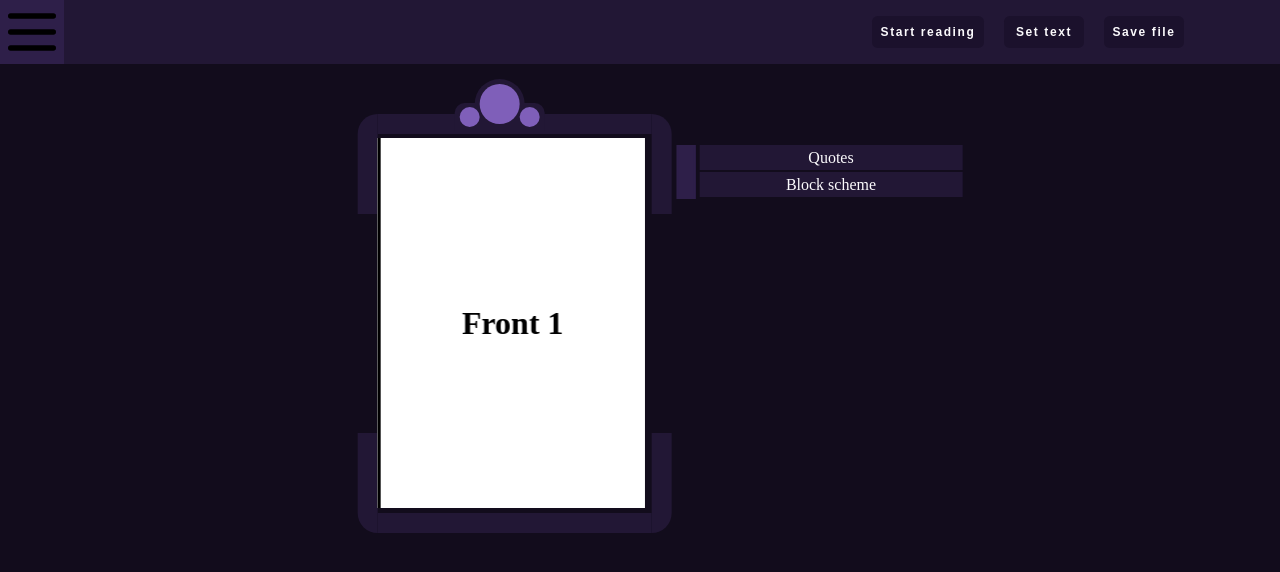
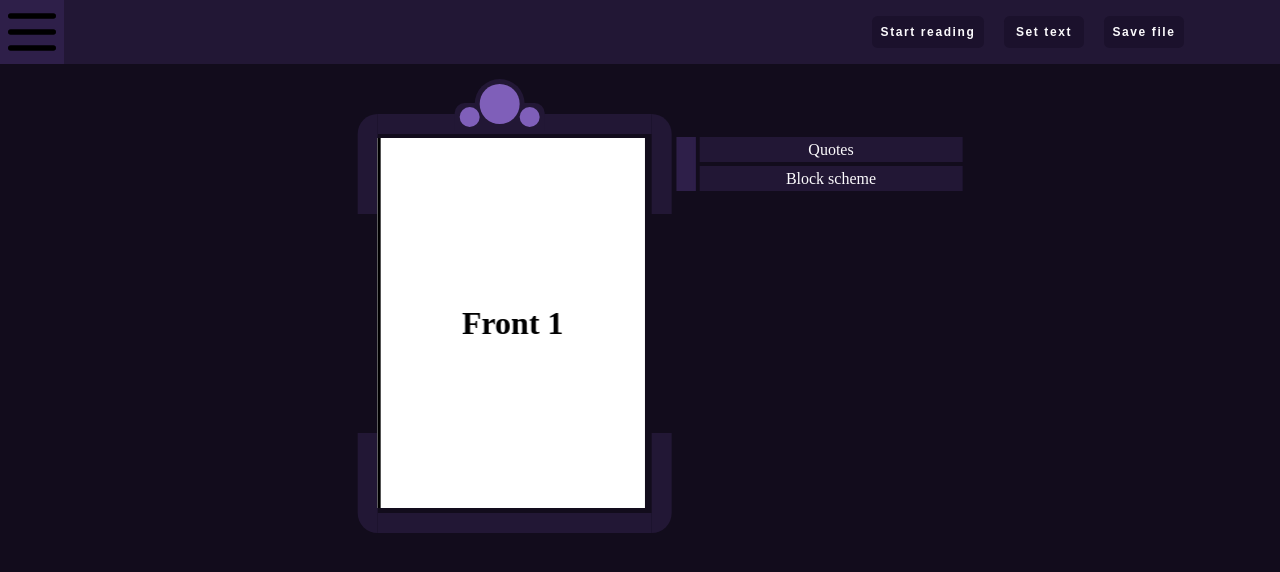
Before and after one commit to Kretki/HTMLBook, a plain HTML site: page index.html in a window 1280 px wide. Both pictures are taken after a click on the element 811 px from the left and 171 px from the top of the page. Drawn offline with Linux system fonts and the light colour scheme.

Commit message:
AlignButtonWell

```diff
--- a/index.html
+++ b/index.html
@@ -6,6 +6,7 @@
         <link rel="stylesheet" href="book.css">
         <script type="text/javascript" src="main.js" defer></script>
         <script type="text/javascript" src="page_flip.js" defer></script>
+        <script type="text/javascript" src="quotes_menu.js" defer></script>
     </head>
     <body>
         <ul class="head-list">
@@ -71,9 +72,9 @@
                     <li id="left-corner-b"></li><li id="header-liner-b"></li><li id="right-corner-b"></li>
                 </ul>
             </div>
-            <div id="block-quotes">
-                <div id="open-qoutes"><div id="quote-arrow"></div></div>
-                <ul id="dropdown-quotes">
+            <div id="block-notes">
+                <div id="open-notes"><div id="notes-arrow"></div></div>
+                <ul id="dropdown-notes">
                     <li id="quotes">Quotes</li>
                     <li id="block-scheme">Block scheme</li>
                 </ul>
--- a/interface.css
+++ b/interface.css
@@ -230,21 +230,20 @@ body {
     border-radius: 0 0 20px 0;
     transition: transform 0.5s;
 }
-#block-quotes{
+#block-notes{
     position: absolute;
     display: inline;
     transition: transform 0.5s;
-    margin-top: 15px;
     margin-left: 5px;
     user-select: none;
+    vertical-align: top;
 }
-#open-qoutes{
+#open-notes{
     position: relative;
     width: 15px;
     height: 50px;
     border: 2px solid var(--dark-hover-prime-color);
     display: inline-block;
-    top: 9px;
     background-color: var(--dark-prime-color);
     background-position: center;
     background-repeat: no-repeat;
@@ -252,7 +251,7 @@ body {
     cursor: pointer;
     transition: 0.5s;
 }
-#quote-arrow{
+#notes-arrow{
     width: 15px;
     height: 50px;
     background-image: url(triangle-right.svg);
@@ -260,14 +259,16 @@ body {
     transition: 0.5s;
     background-size: 25px 50px;
 }
-#open-qoutes:hover{
+#open-notes:hover{
     background-color: var(--dark-hover-prime-color);
 }
-#dropdown-quotes{
+#dropdown-notes{
     display: inline-block;
     margin-left: -40px;
+    margin-top: 0;
+    vertical-align: top;
 }
-#dropdown-quotes li{
+#dropdown-notes li{
     position: relative;
     width: 0px;
     white-space: nowrap;
@@ -278,10 +279,10 @@ body {
     justify-content: center;
     align-items: center;
     background-color: var(--prime-color);
-    margin-bottom: 2px;
+    margin-bottom: 4px;
     user-select: none;
 }
-#dropdown-quotes li:hover{
+#dropdown-notes li:hover{
     background-color: var(--prime-hover-color);
     transition: 0.2s;
 }
--- a/main.js
+++ b/main.js
@@ -46,7 +46,7 @@ function resizeOutlinerStart(){
     document.getElementById("main-container").style.left = 50+"%"
     document.getElementById("main-container").style.left = retValParam("main-block").left-retValParam("main-block").width/2 + "px"
     document.getElementById("main-container").style.top = retValParam("main-menu").height+50+"px"
-    document.getElementById("block-quotes").style.width = retValParam("canvas").width+60+"px"
+    document.getElementById("block-notes").style.width = retValParam("canvas").width+60+"px"
 }
 
 function resizeSaved(){
@@ -79,7 +79,7 @@ function openBook(){
     document.getElementById("canvas").style.transform = "translateX("+(retValParam("header-liner-u").width/2-17)+"px)"
     document.getElementById("right-corner-b").style.transform = "translateX("+(retValParam("header-liner-b").width/2-16)+"px)"
     document.getElementById("left-corner-b").style.transform = "translateX("+(-retValParam("header-liner-b").width/2-16)+"px)"
-    document.getElementById("block-quotes").style.transform = "translateX("+(retValParam("header-liner-u").width/2-retValParam("right-corner-b").width+5)+"px)"
+    document.getElementById("block-notes").style.transform = "translateX("+(retValParam("header-liner-u").width/2-retValParam("right-corner-b").width+5)+"px)"
 }
 
 function closeBook(){
@@ -89,27 +89,27 @@ function closeBook(){
     document.getElementById("left-corner-b").style.transform = "translateX(0px)"
     document.getElementById("header-liner-u").style.transform = "scaleX(1) translateX(0px)"
     document.getElementById("header-liner-b").style.transform = "scaleX(1) translateX(0px)"
-    document.getElementById("block-quotes").style.transform = "translateX(0px)"
+    document.getElementById("block-notes").style.transform = "translateX(0px)"
 }
 
-function openQuotes(){
-    if(document.getElementById("dropdown-quotes").getBoundingClientRect().width < 50){
-        var li = document.getElementById("dropdown-quotes").getElementsByTagName("li")
+function openNotes(){
+    if(document.getElementById("dropdown-notes").getBoundingClientRect().width < 50){
+        var li = document.getElementById("dropdown-notes").getElementsByTagName("li")
         for(var i = 0; i<li.length; i++){
             li[i].style.width = retValParam("canvas").width+"px"
         }
         document.getElementById("main-container").style.transform = "translateX(-40%)"
-        document.getElementById("open-qoutes").style.backgroundColor = "#2E1F49"
-        document.getElementById("quote-arrow").style.transform = "rotate(180deg)"
+        document.getElementById("open-notes").style.backgroundColor = "#2E1F49"
+        document.getElementById("notes-arrow").style.transform = "rotate(180deg)"
     }
     else{
-        var li = document.getElementById("dropdown-quotes").getElementsByTagName("li")
+        var li = document.getElementById("dropdown-notes").getElementsByTagName("li")
         for(var i = 0; i<li.length; i++){
             li[i].style.width = "0px"
         }
         document.getElementById("main-container").style.transform = "translateX(0%)"
-        document.getElementById("open-qoutes").style.backgroundColor = "#1b112c"
-        document.getElementById("quote-arrow").style.transform = "rotate(0deg)"
+        document.getElementById("open-notes").style.backgroundColor = "#1b112c"
+        document.getElementById("notes-arrow").style.transform = "rotate(0deg)"
     }
 }
 
@@ -132,4 +132,4 @@ window.addEventListener('resize', function(event){
 document.getElementById("set-reading").onclick = changeReading
 document.getElementById("set-hint").onclick = addTextHint
 document.getElementById("save-file").onclick = savePage
-document.getElementById("open-qoutes").onclick = openQuotes
+document.getElementById("open-notes").onclick = openNotes
--- /dev/null
+++ b/quotes_menu.js
@@ -0,0 +1,9 @@
+const quotesWindow = document.getElementById("quotes")
+const dropdownNotes = document.getElementById("dropdown-notes")
+const blockNotes = document.getElementById("block-notes")
+
+blockNotes.style.top = document.getElementById("header-liner-u").getBoundingClientRect().height+3+"px"
+
+function openQuotes(){
+
+}
```
